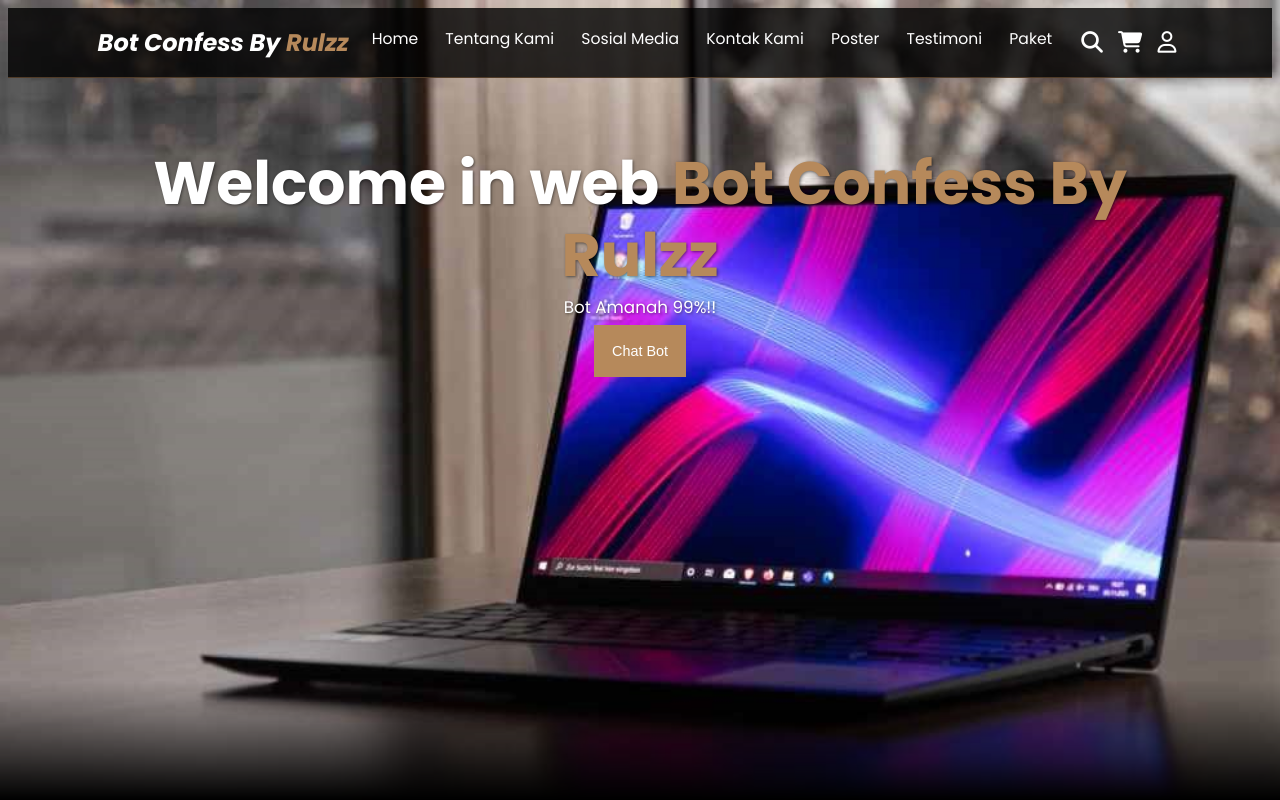
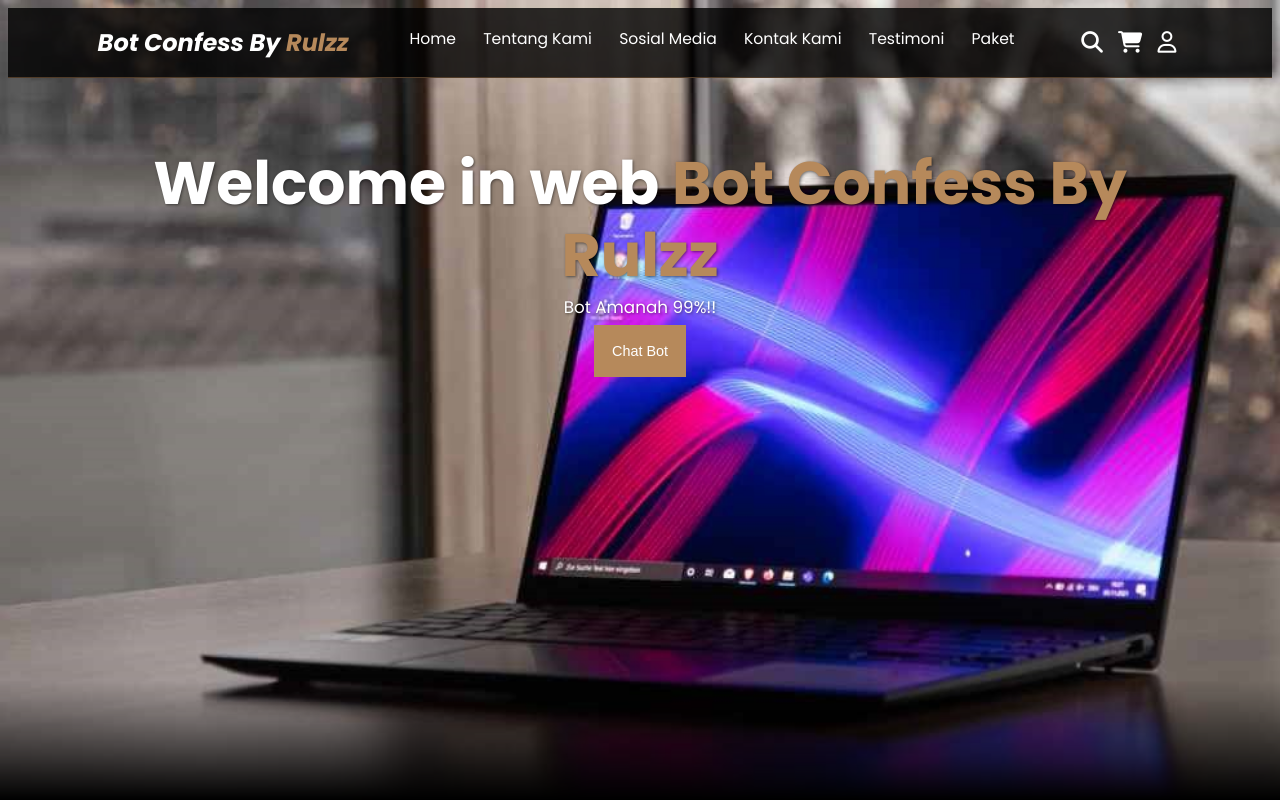
Before and after one commit to rulzzml/botrull, a plain HTML site: page index.html in a window 1280 px wide. Shown: the top 800 px of the page. Drawn offline with Linux system fonts and the light colour scheme; some icons are missing.

Commit message:
Update index.html

```diff
--- a/index.html
+++ b/index.html
@@ -42,7 +42,6 @@
       <a href="#about">Tentang Kami</a>
       <a href="#menu">Sosial Media</a>
       <a href="#contact">Kontak Kami</a>
-      <a href="#poster">Poster</a>
       <a href="#tes">Testimoni</a>
       <a href="paket.html">Paket</a>
     </div>
```
